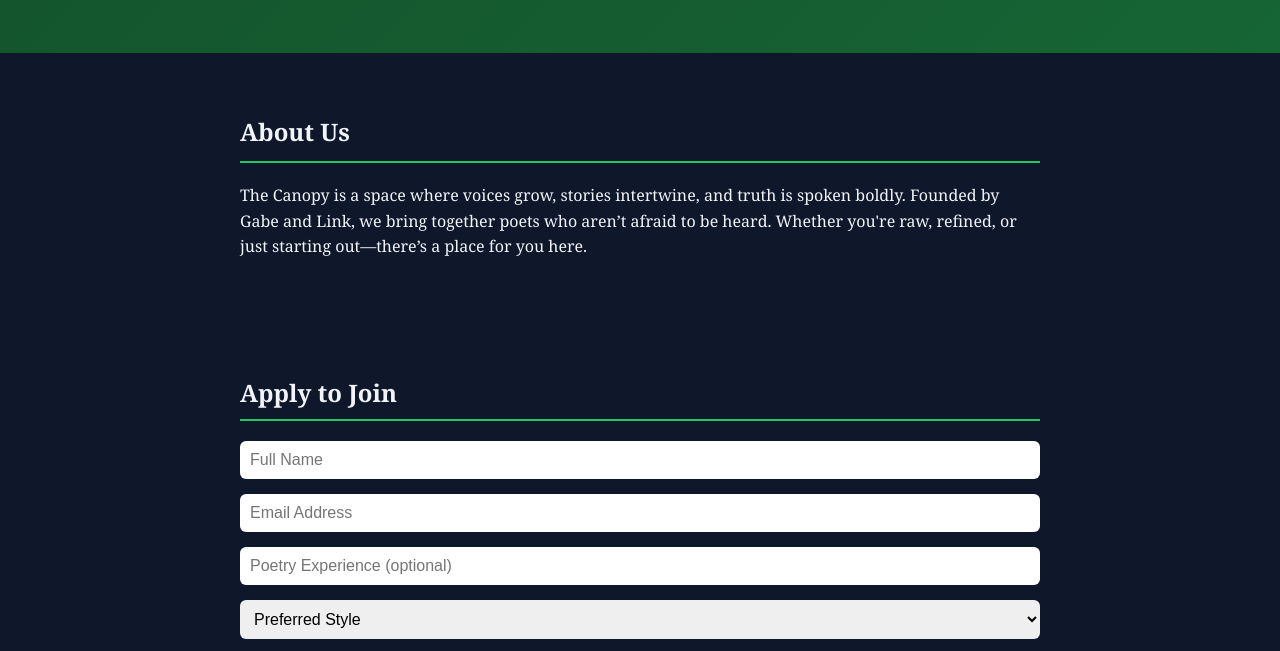
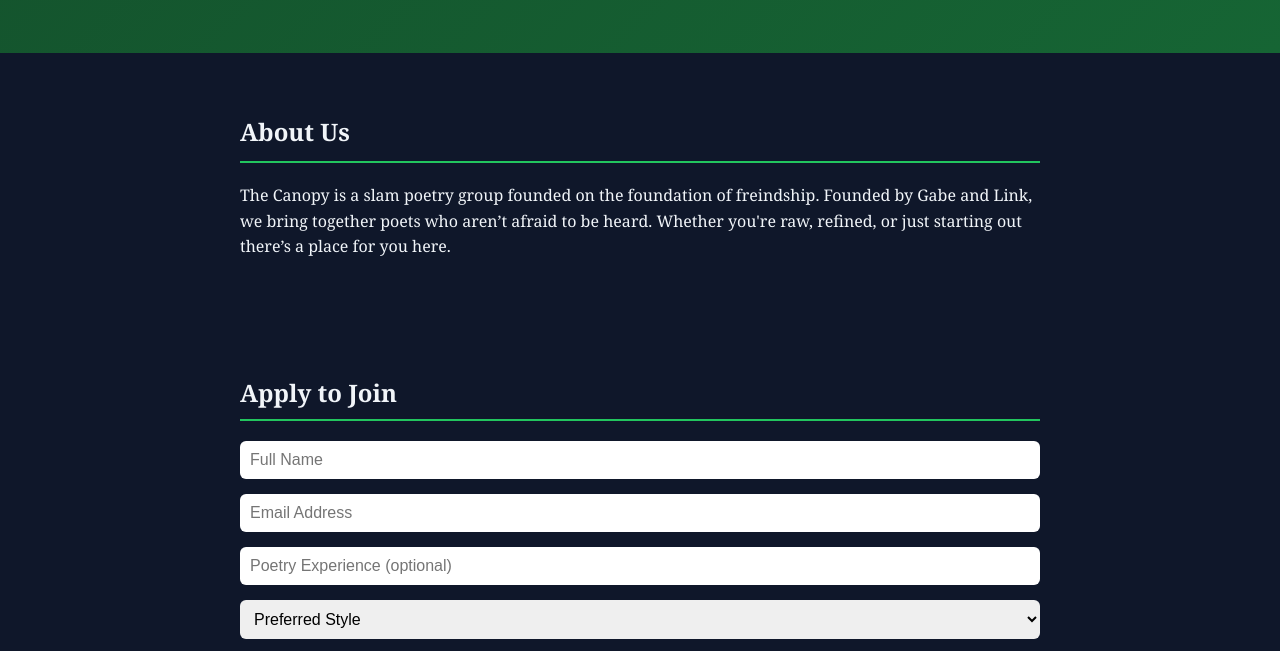
Before and after one commit to gab3r3al/The-Canopy, a plain HTML site: page index.html in a window 1280 px wide. Shown: the part 140-791 px from the top of the page. Drawn offline with Linux system fonts and the light colour scheme.

Commit message:
Update index.html

```diff
--- a/index.html
+++ b/index.html
@@ -97,9 +97,9 @@
 <section class="about">
   <h2>About Us</h2>
   <p>
-    The Canopy is a space where voices grow, stories intertwine, and truth is spoken boldly.
+    The Canopy is a slam poetry group founded on the foundation of freindship.
     Founded by Gabe and Link, we bring together poets who aren’t afraid to be heard.
-    Whether you're raw, refined, or just starting out—there’s a place for you here.
+    Whether you're raw, refined, or just starting out there’s a place for you here.
   </p>
 </section>
 
@@ -131,7 +131,6 @@
 <section>
   <h2>Contact</h2>
   <p>Email: thecanopypoetry@gmail.com</p>
-  <p>Instagram: @thecanopypoetry</p>
 </section>
 
 <footer>
```
